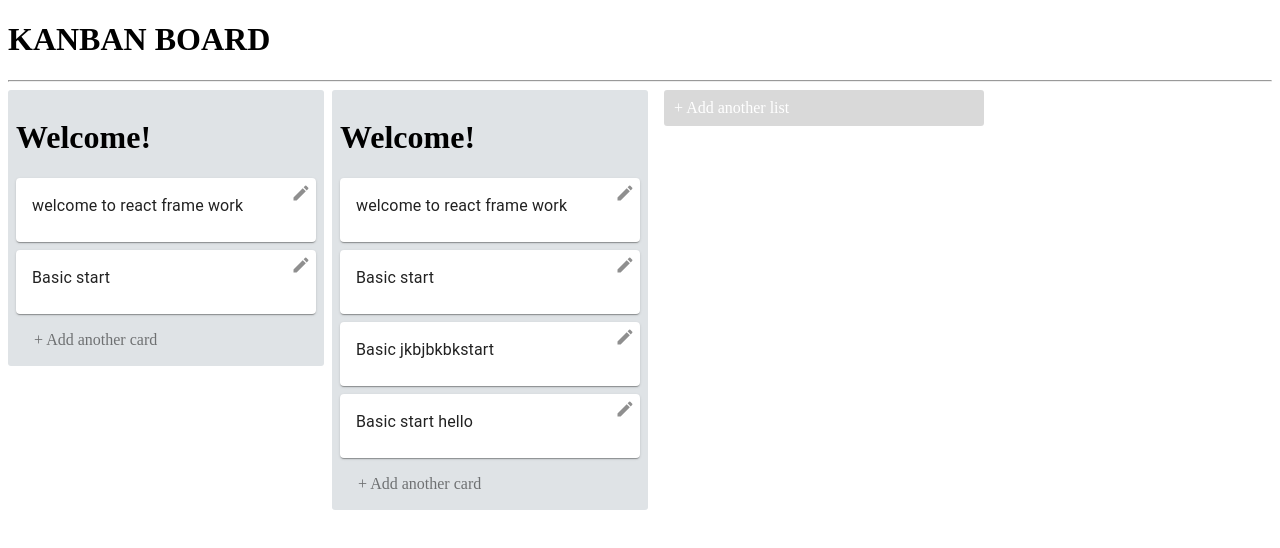
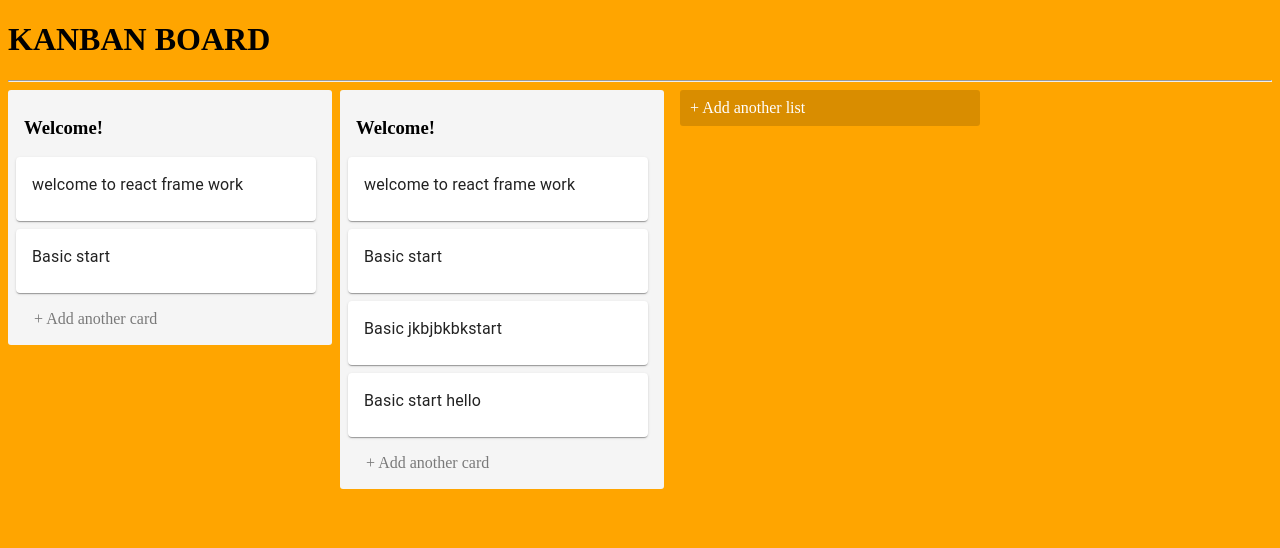
Before and after one commit to ryuk156/KanBan_board_2.0, a React (Create React App) app in the folder kanban_board/: page / in a window 1280 px wide. Shown: the top 548 px of the page. Built offline with nearby package versions, Linux system fonts and the light colour scheme.

Commit message:
finished curd operation

```diff
--- a/kanban_board/package.json
+++ b/kanban_board/package.json
@@ -8,11 +8,13 @@
     "@testing-library/jest-dom": "^4.2.4",
     "@testing-library/react": "^9.3.2",
     "@testing-library/user-event": "^7.1.2",
+    "jquery": "^3.5.1",
     "react": "^16.13.1",
     "react-beautiful-dnd": "^13.0.0",
     "react-dom": "^16.13.1",
     "react-redux": "^7.2.1",
     "react-scripts": "3.4.3",
+    "react-spring": "^8.0.27",
     "react-textarea-autosize": "^8.2.0",
     "redux": "^4.0.5",
     "uuidv4": "^6.2.3"
--- a/kanban_board/src/action/cardAction.js
+++ b/kanban_board/src/action/cardAction.js
@@ -13,3 +13,10 @@ export const editCard = (id, listid, newText) => {
     payload: { id, listid, newText },
   };
 };
+
+export const deleteCard = (id, listid) => {
+  return {
+    type: CONSTANTS.DELETE_CARD,
+    payload: { id, listid },
+  };
+};
--- a/kanban_board/src/action/index.js
+++ b/kanban_board/src/action/index.js
@@ -5,4 +5,7 @@ export const CONSTANTS = {
   ADD_LIST: "ADD_LIST",
   DRAG_HAPPEN: "DRAG_HAPPEN",
   EDIT_CARD: "EDIT_CARD",
+  DELETE_CARD: "DELETE_CARD",
+  EDIT_LIST_TITLE: "EDIT_LIST_TITLE",
+  DELETE_LIST: "DELETE_LIST",
 };
--- a/kanban_board/src/action/listAction.js
+++ b/kanban_board/src/action/listAction.js
@@ -27,3 +27,22 @@ export const sort = (
     },
   };
 };
+
+export const editTitle = (listid, newTitle) => {
+  return {
+    type: CONSTANTS.EDIT_LIST_TITLE,
+    payload: {
+      listid,
+      newTitle,
+    },
+  };
+};
+
+export const deleteList = (listid) => {
+  return {
+    type: CONSTANTS.DELETE_LIST,
+    payload: {
+      listid,
+    },
+  };
+};
--- a/kanban_board/src/components/Card.js
+++ b/kanban_board/src/components/Card.js
@@ -2,20 +2,18 @@ import React, { useState } from "react";
 import { Draggable } from "react-beautiful-dnd";
 import { Card, Typography, CardContent } from "@material-ui/core";
 import EditIcon from "@material-ui/icons/Edit";
+import DeleteIcon from "@material-ui/icons/Delete";
 import styled from "styled-components";
 import Form from "./Form";
 import NewButton from "./NewButton";
-import { editCard } from "../action";
+import { editCard, deleteCard } from "../action";
 import { connect } from "react-redux";
-
-const Cards = React.memo(({ text, id, listid, index, dispatch }) => {
-  const [isEditing, setIsEditing] = useState(false);
-  const [cardText, setText] = useState(text);
+import { useSpring, animated } from "react-spring";
 
 const CardContainer = styled.div`
   margin-bottom: 8px;
   position: relative;
-    max-width: 100%;
+  max-width: 300px;
   word-wrap: break-word;
 `;
 
@@ -24,7 +22,7 @@ const Cards = React.memo(({ text, id, listid, index, dispatch }) => {
   display: none;
   right: 5px;
   top: 5px;
-    opacity: 0.5;
+  opacity: 0;
   ${CardContainer}:hover & {
     display: block;
     cursor: pointer;
@@ -33,6 +31,31 @@ const Cards = React.memo(({ text, id, listid, index, dispatch }) => {
     opacity: 0.8;
   }
 `;
+
+const DeleteButton = styled(DeleteIcon)`
+  position: absolute;
+  display: none;
+  right: 5px;
+  bottom: 5px;
+  opacity: 0;
+  ${CardContainer}:hover & {
+    display: block;
+    cursor: pointer;
+  }
+  &:hover {
+    opacity: 1;
+  }
+`;
+
+const Cards = React.memo(({ text, id, listid, index, dispatch }) => {
+  const [isEditing, setIsEditing] = useState(false);
+  const [cardText, setText] = useState(text);
+
+  const props = useSpring({
+    opacity: 1,
+    from: { opacity: 0 },
+    config: { duration: 400 },
+  });
 
   const closeForm = (e) => {
     setIsEditing(false);
@@ -48,6 +71,10 @@ const Cards = React.memo(({ text, id, listid, index, dispatch }) => {
     setIsEditing(false);
   };
 
+  const handleDeleteCard = (e) => {
+    dispatch(deleteCard(id, listid));
+  };
+
   const renderEditForm = () => {
     return (
       <Form text={cardText} onChange={handleChange} closeForm={closeForm}>
@@ -58,6 +85,7 @@ const Cards = React.memo(({ text, id, listid, index, dispatch }) => {
 
   const renderCard = () => {
     return (
+      <animated.div style={props}>
         <Draggable draggableId={String(id)} index={index}>
           {(provided) => (
             <CardContainer
@@ -71,6 +99,8 @@ const Cards = React.memo(({ text, id, listid, index, dispatch }) => {
                   fontSize="small"
                   onMouseDown={() => setIsEditing(true)}
                 />
+                <DeleteButton fontSize="small" onMouseDown={handleDeleteCard} />
+
                 <CardContent>
                   <Typography>{text}</Typography>
                 </CardContent>
@@ -78,6 +108,7 @@ const Cards = React.memo(({ text, id, listid, index, dispatch }) => {
             </CardContainer>
           )}
         </Draggable>
+      </animated.div>
     );
   };
 
--- a/kanban_board/src/components/Form.js
+++ b/kanban_board/src/components/Form.js
@@ -4,14 +4,8 @@ import Textarea from "react-textarea-autosize";
 import Card from "@material-ui/core/Card";
 import CloseIcon from "@material-ui/icons/Close";
 
-const Form = React.memo(
-  ({ list, text = "", onChange, closeForm, children }) => {
-    const placeholder = list
-      ? "Enter list title..."
-      : "Enter a title for this card...";
-
 const Container = styled.div`
-      width: 300px;
+  width: 284px;
   margin-bottom: 8px;
 `;
 
@@ -40,15 +34,21 @@ const Form = React.memo(
   cursor: pointer;
 `;
 
+const Form = React.memo(
+  ({ list, text = "", onChange, closeForm, children }) => {
+    const placeholder = list
+      ? "Enter list title..."
+      : "Enter a title for this card...";
+
     return (
       <Container>
         <StyledCard>
           <StyledTextArea
             placeholder={placeholder}
-            autoFocus
             value={text}
             onChange={(e) => onChange(e)}
             onBlur={closeForm}
+            autoFocus
           />
         </StyledCard>
         <ButtonContainer>
--- a/kanban_board/src/components/List.js
+++ b/kanban_board/src/components/List.js
@@ -1,20 +1,95 @@
-import React from "react";
+import React, { useState, useEffect } from "react";
 import Cards from "./Card";
-
+import { InputBase, Card } from "@material-ui/core";
 import ActionButton from "./ActionButton";
 import { Droppable, Draggable } from "react-beautiful-dnd";
 import styled from "styled-components";
+import DeleteIcon from "@material-ui/icons/Delete";
+import { connect } from "react-redux";
+import { editTitle, deleteList } from "../action";
 
 const ListContainer = styled.div`
-  background-color: #dfe3e6;
+  background-color: #f5f5f5;
   border-radius: 3px;
-  width: 300px;
+  width: auto;
   padding: 8px;
   height: 100%;
   margin-right: 8px;
 `;
 
-const List = React.memo(({ title, cards, listid, index }) => {
+const StyledInput = styled(InputBase)`
+  background-color: #fff;
+  width: 300px;
+  border: none;
+  border-radius: 3px;
+  margin-bottom: 3px;
+  padding: 5px;
+`;
+
+const TitleContainer = styled.div`
+  width: 100%;
+  display: flex;
+  justify-content: space-between;
+  align-items: center;
+  cursor: pointer;
+  padding-left: 8px;
+`;
+
+const DeleteButton = styled(DeleteIcon)`
+  cursor: pointer;
+  transition: opacity 0.3s ease-in-out;
+  opacity: 0;
+  &:hover {
+    opacity: 1;
+  }
+`;
+
+const ListTitle = styled.h3`
+  transition: background 0.3s ease-in;
+  ${TitleContainer}:hover & {
+    background: #ccc;
+  }
+`;
+
+const List = ({ title, cards, listid, index, dispatch }) => {
+  const [isEditing, setIsEditing] = useState(false);
+  const [listTitle, setListTitle] = useState(title);
+
+  const renderEditInput = () => {
+    return (
+      <form onSubmit={handleFinishEditing}>
+        <StyledInput
+          type="text"
+          value={listTitle}
+          onChange={handleChange}
+          autoFocus
+          onFocus={handleFocus}
+          onBlur={handleFinishEditing}
+        />
+      </form>
+    );
+  };
+
+  const handleFocus = (e) => {
+    console.log("hi");
+
+    e.target.select();
+  };
+
+  const handleChange = (e) => {
+    e.preventDefault();
+    setListTitle(e.target.value);
+  };
+
+  const handleFinishEditing = (e) => {
+    setIsEditing(false);
+    dispatch(editTitle(listid, listTitle));
+  };
+
+  const handleDeleteList = () => {
+    dispatch(deleteList(listid));
+  };
+
   return (
     <Draggable draggableId={String(listid)} index={index}>
       {(provided) => (
@@ -32,7 +107,14 @@ const List = React.memo(({ title, cards, listid, index }) => {
           >
             {(provided) => (
               <div {...provided.droppableProps} ref={provided.innerRef}>
-                <h1>{title}</h1>
+                {isEditing ? (
+                  renderEditInput()
+                ) : (
+                  <TitleContainer onClick={() => setIsEditing(true)}>
+                    <ListTitle>{listTitle}</ListTitle>
+                    <DeleteButton onClick={handleDeleteList} />
+                  </TitleContainer>
+                )}
 
                 {cards.map((card, index) => {
                   return (
@@ -54,6 +136,6 @@ const List = React.memo(({ title, cards, listid, index }) => {
       )}
     </Draggable>
   );
-});
+};
 
-export default List;
+export default connect()(List);
--- a/kanban_board/src/components/NewButton.js
+++ b/kanban_board/src/components/NewButton.js
@@ -2,7 +2,6 @@ import React from "react";
 import styled from "styled-components";
 import Button from "@material-ui/core/Button";
 
-const NewButton = ({ children, onClick }) => {
 const StyledButton = styled(Button)`
   && {
     color: white;
@@ -10,6 +9,7 @@ const NewButton = ({ children, onClick }) => {
   }
 `;
 
+const NewButton = ({ children, onClick }) => {
   return (
     <StyledButton variant="contained" onMouseDown={onClick}>
       {children}
--- /dev/null
+++ b/kanban_board/src/index.css
@@ -0,0 +1,3 @@
+* {
+  box-sizing: border-box;
+}
--- a/kanban_board/src/index.js
+++ b/kanban_board/src/index.js
@@ -3,16 +3,29 @@ import ReactDOM from "react-dom";
 import { Provider } from "react-redux";
 import store from "./store/index.js";
 import App from "./components/App";
+import "./index.css";
+import { createGlobalStyle } from "styled-components";
+import $ from "jquery";
 import * as serviceWorker from "./serviceWorker";
 
+const GlobalStyle = createGlobalStyle`
+  html {
+    background-color: orange;
+    box-sizing: border-box;
+  }
+`;
+
 ReactDOM.render(
-  <React.StrictMode>
-    <Provider store={store}>
-      <App />
-    </Provider>
-  </React.StrictMode>,
+  <Provider store={store}>
+    <GlobalStyle />
+    <App />
+  </Provider>,
   document.getElementById("root")
 );
+
+$(document).bind("DOMNodeRemoved", function (e) {
+  console.log("Removed: " + e.target.nodeName);
+});
 
 // If you want your app to work offline and load faster, you can change
 // unregister() to register() below. Note this comes with some pitfalls.
--- a/kanban_board/src/reducers/listReducer.js
+++ b/kanban_board/src/reducers/listReducer.js
@@ -120,6 +120,36 @@ const listReducer = (state = initialState, action) => {
         return list;
       });
     }
+
+    case CONSTANTS.DELETE_CARD: {
+      const { id, listid } = action.payload;
+      return state.map((list) => {
+        if (list.id === listid) {
+          const newCards = list.cards.filter((card) => card.id !== id);
+          return { ...list, cards: newCards };
+        } else {
+          return list;
+        }
+      });
+    }
+
+    case CONSTANTS.EDIT_LIST_TITLE: {
+      const { listid, newListTitle } = action.payload;
+      return state.map((list) => {
+        if (list.id === listid) {
+          list.title = newListTitle;
+          return list;
+        } else {
+          return list;
+        }
+      });
+    }
+
+    case CONSTANTS.DELETE_LIST: {
+      const { listid } = action.payload;
+      return state.filter((list) => list.id !== listid);
+    }
+
     default:
       return state;
   }
```
Also changed, not shown: 1 other file (tests, documents, lock files or other folders). Lines whose indentation alone changed are shown as unchanged.
